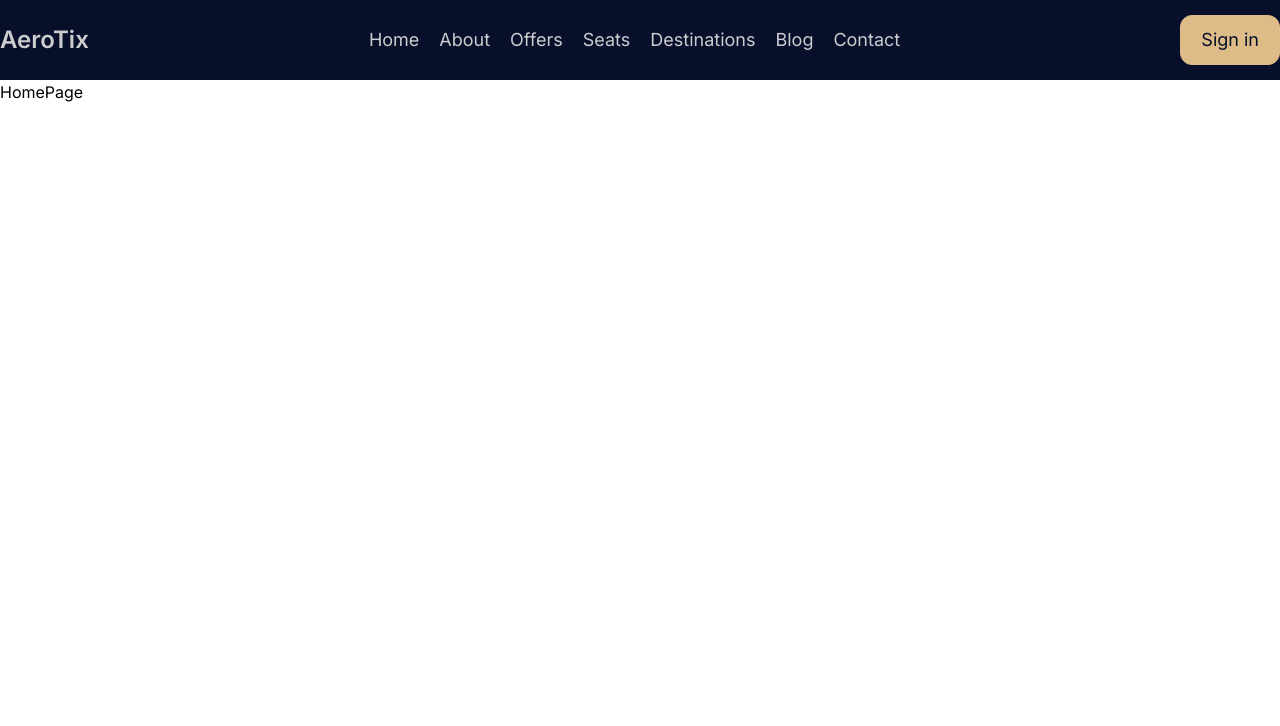
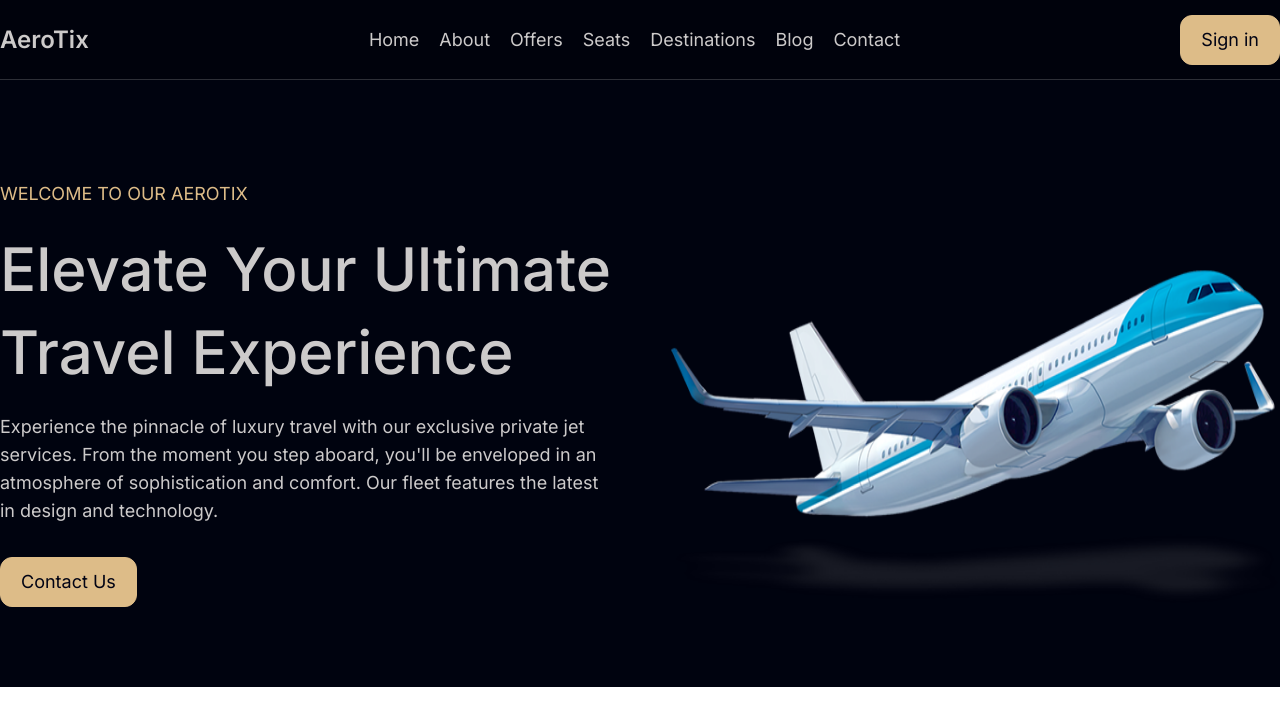
Before and after one commit to kajal-rekha/aero-tix-client, a Next.js app: page / in a window 1280 px wide. Shown: the top 726 px of the page. Built offline with nearby package versions, Linux system fonts and the light colour scheme.

Commit message:
hero section added

```diff
--- a/app/(home)/page.tsx
+++ b/app/(home)/page.tsx
@@ -1,5 +1,9 @@
+import Hero from "@/components/Hero";
+
 const HomePage = () => {
-    return <main>HomePage</main>;
+    return <main>
+        <Hero/>
+    </main>;
 };
 
 export default HomePage;
--- a/app/globals.css
+++ b/app/globals.css
@@ -12,7 +12,7 @@ main {
 }
 /* TYPOGRAPHY STYLES */
 h1 {
-    @apply text-8xl font-medium;
+    @apply  text-3xl md:text-6xl  font-medium;
 }
 
 h2 {
@@ -56,7 +56,7 @@ small {
 }
 
 ::selection {
-    background-color: #32b8cb;
+    background-color: #ddbc88;
     color: #f0f9ff;
 }
 
@@ -66,10 +66,27 @@ small {
 
 ::-webkit-scrollbar-thumb {
     height: 10%;
-    background-color: rgb(221, 188, 136);
+    background-color: #ddbc88;
     border-radius: 50px;
 }
 
 ::-webkit-scrollbar-track {
     background-color: #fff1f2;
 }
+
+.hero-section {
+    height: 100%;
+}
+.airplane {
+    animation:fly 3s infinite cubic-bezier(0, 0, 1, 1) 0.2s;
+}
+
+@keyframes fly {
+    0% {
+        transform: rotate(0) translate(-10px) rotate(0);
+    }
+
+    100% {
+        transform: rotate(360deg) translate(-10px) rotate(-360deg);
+    }
+}
--- a/components/Header.tsx
+++ b/components/Header.tsx
@@ -24,7 +24,7 @@ const Navbar = () => {
 
     const dispatch = useDispatch();
     return (
-        <header className="fixed left-0 right-0 top-0 z-[100] flex h-20  items-center border-b border-slate bg-slate text-gray/90 backdrop-blur-xl">
+        <header className="fixed left-0 right-0 top-0 z-[100] flex h-20  items-center border-b border-gray/20 bg-[#00020c] text-gray/90 backdrop-blur-xl">
             {/* NAV LEFT */}
             <nav className="wrapper flex w-full h-full items-center justify-between gap-5">
                 <div>
@@ -143,31 +143,28 @@ const Navbar = () => {
                                 </li>
 
                                 <li>
-                                    <Link
-                                        href="/products"
-                                        className="link-item"
-                                    >
-                                        Products
+                                    <Link href="/about" className="link-item">
+                                        About
                                     </Link>
                                 </li>
                                 <li>
-                                    <Link href="/gallery" className="link-item">
-                                        gallery
+                                    <Link href="/offers" className="link-item">
+                                        Offers
                                     </Link>
                                 </li>
 
                                 <li>
-                                    <Link href="/about" className="link-item">
-                                        About
+                                    <Link href="/seats" className="link-item">
+                                        Seats
                                     </Link>
                                 </li>
 
                                 <li>
                                     <Link
-                                        href="/testimonial"
+                                        href="/destination"
                                         className="link-item"
                                     >
-                                        Testimonial
+                                        Destinations
                                     </Link>
                                 </li>
                                 <li>
--- /dev/null
+++ b/components/Hero.tsx
@@ -0,0 +1,43 @@
+import Button from "./ui/Button";
+import Image from "next/image";
+
+const Hero = () => {
+    return (
+        <section className="bg-[#00030f] hero-section pt-5">
+            <div className="wrapper grid grid-cols md:grid-cols-2 gap-10 md:gap-14 sp text-gray/90">
+                <div className="flex flex-col gap-5">
+                    <p className="text-orange uppercase text-[14px] md:text-lg">
+                        Welcome to our AeroTix
+                    </p>
+                    <h1 className="leading-snug ">
+                        Elevate Your Ultimate Travel Experience
+                    </h1>
+
+                    <p className="text-[15px] md:text-lg">
+                        Experience the pinnacle of luxury travel with our
+                        exclusive private jet services. From the moment you step
+                        aboard, you'll be enveloped in an atmosphere of
+                        sophistication and comfort. Our fleet features the
+                        latest in design and technology.
+                    </p>
+                    <div className="mt-3">
+                        <Button>Contact Us</Button>
+                    </div>
+                </div>
+                <div className="mt-14 ">
+                    <div className="w-full h-full airplane">
+                        <Image
+                            src="/images/hero.png"
+                            alt="airplane"
+                            width={400}
+                            height={400}
+                            className="w-full h-full"
+                        />
+                    </div>
+                </div>
+            </div>
+        </section>
+    );
+};
+
+export default Hero;
--- a/components/ui/Button.tsx
+++ b/components/ui/Button.tsx
@@ -23,7 +23,7 @@ export const buttonVariants = cva(
             }
         },
         defaultVariants: {
-            variant: "secondary",
+            variant: "ocean",
             size: "auto"
         }
     }
--- a/tailwind.config.ts
+++ b/tailwind.config.ts
@@ -13,7 +13,7 @@ const config: Config = {
                 white: "rgb(250, 250, 250)",
                 gray: "rgb(226, 224, 223)",
                 red: "rgb(217, 17, 74)",
-                slate: "rgb(7, 15, 43)",
+                slate: "rgb(1, 3, 20)",
                 blue: "rgb(0, 145, 181)",
                 purple: "rgb(92, 33, 241)",
                 orange: "rgb(221, 188, 136)"
```
Also changed, not shown: public/images/hero.png (added).
